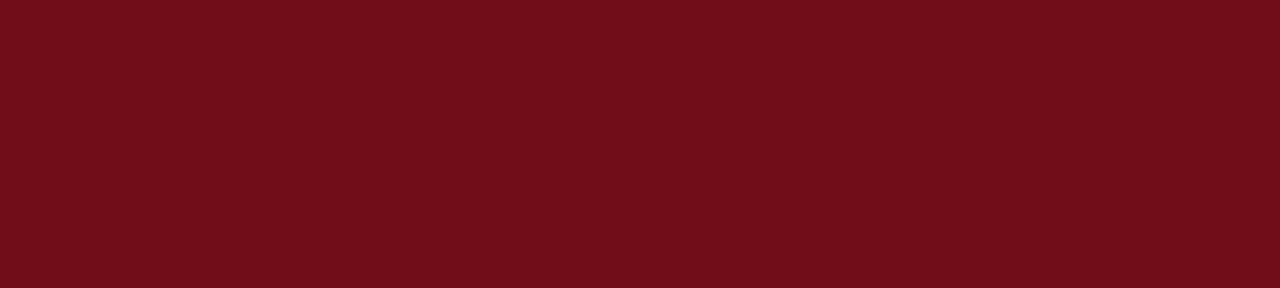
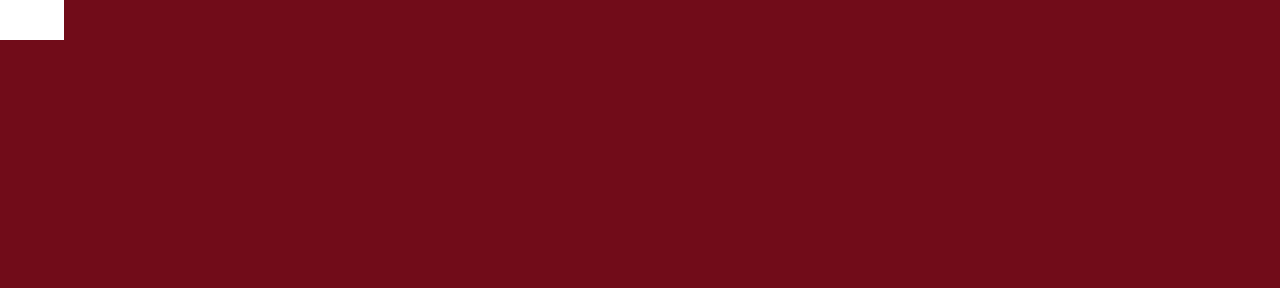
Before and after one commit to CJR85/block-background-effect, a plain HTML site: page index.html in a window 1280 px wide. Shown: the top 288 px of the page. Drawn offline with Linux system fonts and the light colour scheme.

Commit message:
Style banner & blocks classes. Add animation

```diff
--- a/style.css
+++ b/style.css
@@ -29,3 +29,23 @@ section h2 {
   color: #fff;
   font-weight: 700;
 }
+
+.banner {
+  position: absolute;
+  top: 0;
+  left: 0;
+  width: 100%;
+  height: 100%;
+  overflow: hidden;
+  display: flex;
+  flex-wrap: wrap;
+}
+
+.banner .blocks {
+  position: relative;
+  display: block;
+  width: 5vw;
+  height: 5vh;
+  background: #fff;
+  animation: animate 2s linear ease-in-out forwards;
+}
```
